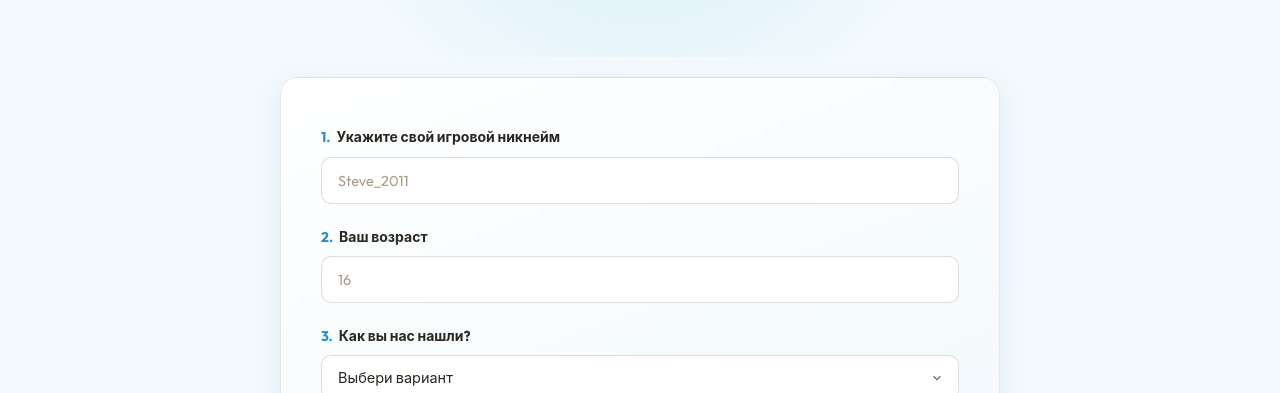
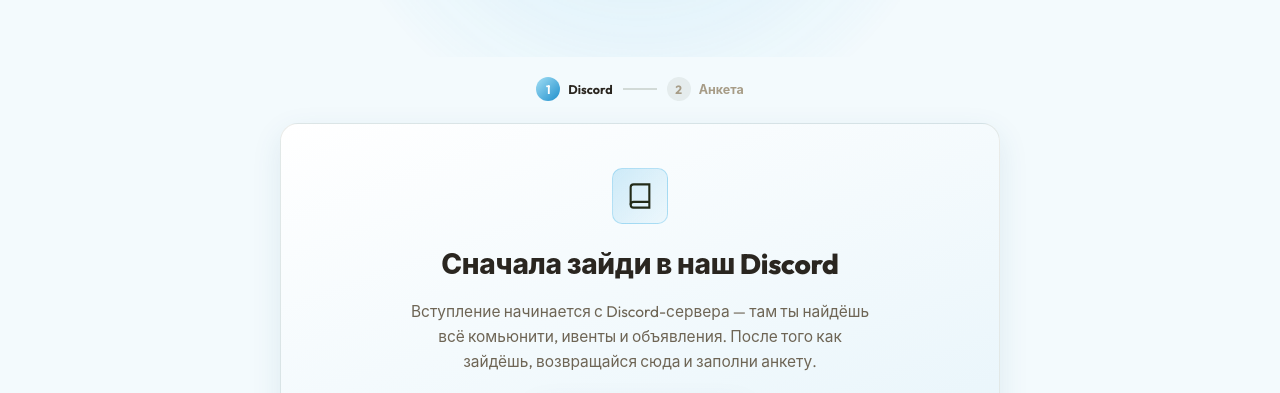
Before and after one commit to Dtermi/claritytest, a website: page apply.html in a window 1280 px wide. Shown: the part 339-732 px from the top of the page. Drawn offline with Linux system fonts and the light colour scheme.

Commit message:
Add files via upload

```diff
--- a/apply.html
+++ b/apply.html
@@ -57,6 +57,45 @@
     max-width:720px; margin:22px auto 0; text-align:center;
     font-size:13.5px; color:var(--ink-faint);
   }
+
+  /* ---------- Step flow ---------- */
+  .step-wrap{ max-width:720px; margin:0 auto; }
+  .step-panel{ display:none; }
+  .step-panel.active{ display:block; }
+
+  .step-indicator{
+    display:flex; align-items:center; justify-content:center; gap:10px;
+    margin:0 0 22px;
+  }
+  .step-dot-line{
+    display:flex; align-items:center; gap:8px;
+    font-size:12.5px; font-weight:700; color:var(--ink-faint);
+  }
+  .step-dot-line .num{
+    width:24px; height:24px; border-radius:50%;
+    display:flex; align-items:center; justify-content:center;
+    background:rgba(62,74,47,.08); color:var(--ink-faint);
+    font-size:12px; transition:.3s var(--ease);
+  }
+  .step-dot-line.on .num{
+    background:linear-gradient(135deg,var(--sand-2),var(--sand-deep));
+    color:#fff;
+  }
+  .step-dot-line.on{ color:var(--ink); }
+  .step-sep{ width:34px; height:2px; background:var(--line-2); }
+
+  .discord-step-card{
+    text-align:center; padding:44px 36px;
+    border-radius:var(--r-lg);
+    background:linear-gradient(160deg, #ffffff, var(--bg-sand-2));
+    border:1px solid var(--line);
+    box-shadow:var(--shadow-md);
+  }
+  .discord-step-card .icon-tile{ margin:0 auto 18px; width:56px; height:56px; }
+  .discord-step-card .icon-tile svg{ width:28px; height:28px; }
+  .discord-step-card h2{ font-size:clamp(22px,3vw,28px); margin-bottom:12px; }
+  .discord-step-card p{ color:var(--ink-soft); font-size:15.5px; max-width:460px; margin:0 auto 26px; }
+  .discord-step-actions{ display:flex; flex-direction:column; align-items:center; gap:14px; }
 </style>
 </head>
 <body>
@@ -98,6 +137,34 @@
 </header>
 
 <section class="container" style="padding:20px 0 100px;">
+  <div class="step-wrap">
+
+    <div class="step-indicator reveal">
+      <div class="step-dot-line on" id="stepDotOne"><span class="num">1</span>Discord</div>
+      <div class="step-sep"></div>
+      <div class="step-dot-line" id="stepDotTwo"><span class="num">2</span>Анкета</div>
+    </div>
+
+    <!-- ШАГ 1: приглашение в Discord -->
+    <div class="step-panel active reveal" id="stepDiscord">
+      <div class="discord-step-card">
+        <div class="icon-tile" style="margin-left:auto;margin-right:auto;">
+          <svg viewBox="0 0 24 24" fill="none" stroke="currentColor" stroke-width="1.8"><path d="M4 19.5A2.5 2.5 0 0 1 6.5 17H20"/><path d="M6.5 2H20v20H6.5A2.5 2.5 0 0 1 4 19.5v-15A2.5 2.5 0 0 1 6.5 2Z"/></svg>
+        </div>
+        <h2>Сначала зайди в наш Discord</h2>
+        <p>Вступление начинается с Discord-сервера — там ты найдёшь всё комьюнити, ивенты и объявления. После того как зайдёшь, возвращайся сюда и заполни анкету.</p>
+        <div class="discord-step-actions">
+          <a href="https://discord.gg/qHbn6qGrs" target="_blank" rel="noopener" class="btn btn-primary">
+            <svg width="18" height="18" viewBox="0 0 24 24" fill="currentColor"><path d="M20.3 5.4A17.6 17.6 0 0 0 15.9 4c-.2.4-.4.8-.6 1.3a16.3 16.3 0 0 0-4.7 0A9.7 9.7 0 0 0 10 4a17.6 17.6 0 0 0-4.4 1.4C2.9 9.1 2.2 12.7 2.5 16.3a17.7 17.7 0 0 0 5.4 2.7c.4-.6.8-1.2 1.1-1.9-.6-.2-1.2-.5-1.7-.8.1-.1.3-.2.4-.3 3.4 1.6 7.1 1.6 10.4 0 .1.1.3.2.4.3-.5.3-1.1.6-1.7.8.3.7.7 1.3 1.1 1.9a17.6 17.6 0 0 0 5.4-2.7c.4-4.2-.7-7.7-2.5-10.9ZM9.7 14.2c-.9 0-1.6-.9-1.6-1.9s.7-1.9 1.6-1.9 1.6.9 1.6 1.9-.7 1.9-1.6 1.9Zm5.6 0c-.9 0-1.6-.9-1.6-1.9s.7-1.9 1.6-1.9 1.6.9 1.6 1.9-.7 1.9-1.6 1.9Z"/></svg>
+            Перейти в Discord
+          </a>
+          <button type="button" class="btn btn-ghost" id="toStepForm">Я подал заявку в Discord — дальше →</button>
+        </div>
+      </div>
+    </div>
+
+    <!-- ШАГ 2: анкета -->
+    <div class="step-panel" id="stepForm">
   <div class="apply-card reveal">
     <form class="apply-form" id="applyForm">
       <input type="text" name="_gotcha" class="honey" tabindex="-1" autocomplete="off">
@@ -148,6 +215,9 @@
     </form>
   </div>
   <p class="apply-note">Заявки читает команда Clarity — обычно отвечаем в течение 1–2 дней.</p>
+    </div><!-- /stepForm -->
+
+  </div><!-- /step-wrap -->
 </section>
 
 <footer style="margin-top:0;">
@@ -169,6 +239,22 @@
 <script>
   // ЗАМЕНИ на свою ссылку вебхука из Discord (Настройки канала → Интеграции → Вебхуки)
   const WEBHOOK_URL = "https://discord.com/api/webhooks/YOUR_WEBHOOK_ID/YOUR_WEBHOOK_TOKEN";
+
+  // ---------- Переключение шагов ----------
+  const stepDiscord = document.getElementById('stepDiscord');
+  const stepForm = document.getElementById('stepForm');
+  const stepDotOne = document.getElementById('stepDotOne');
+  const stepDotTwo = document.getElementById('stepDotTwo');
+  const toStepForm = document.getElementById('toStepForm');
+
+  toStepForm.addEventListener('click', () => {
+    stepDiscord.classList.remove('active');
+    stepForm.classList.add('active');
+    stepDotOne.classList.remove('on');
+    stepDotTwo.classList.add('on');
+    stepForm.querySelectorAll('.reveal').forEach(el => el.classList.add('in'));
+    window.scrollTo({ top: stepForm.offsetTop - 110, behavior: 'smooth' });
+  });
 
   const form = document.getElementById('applyForm');
   const btn = document.getElementById('submitBtn');
```
